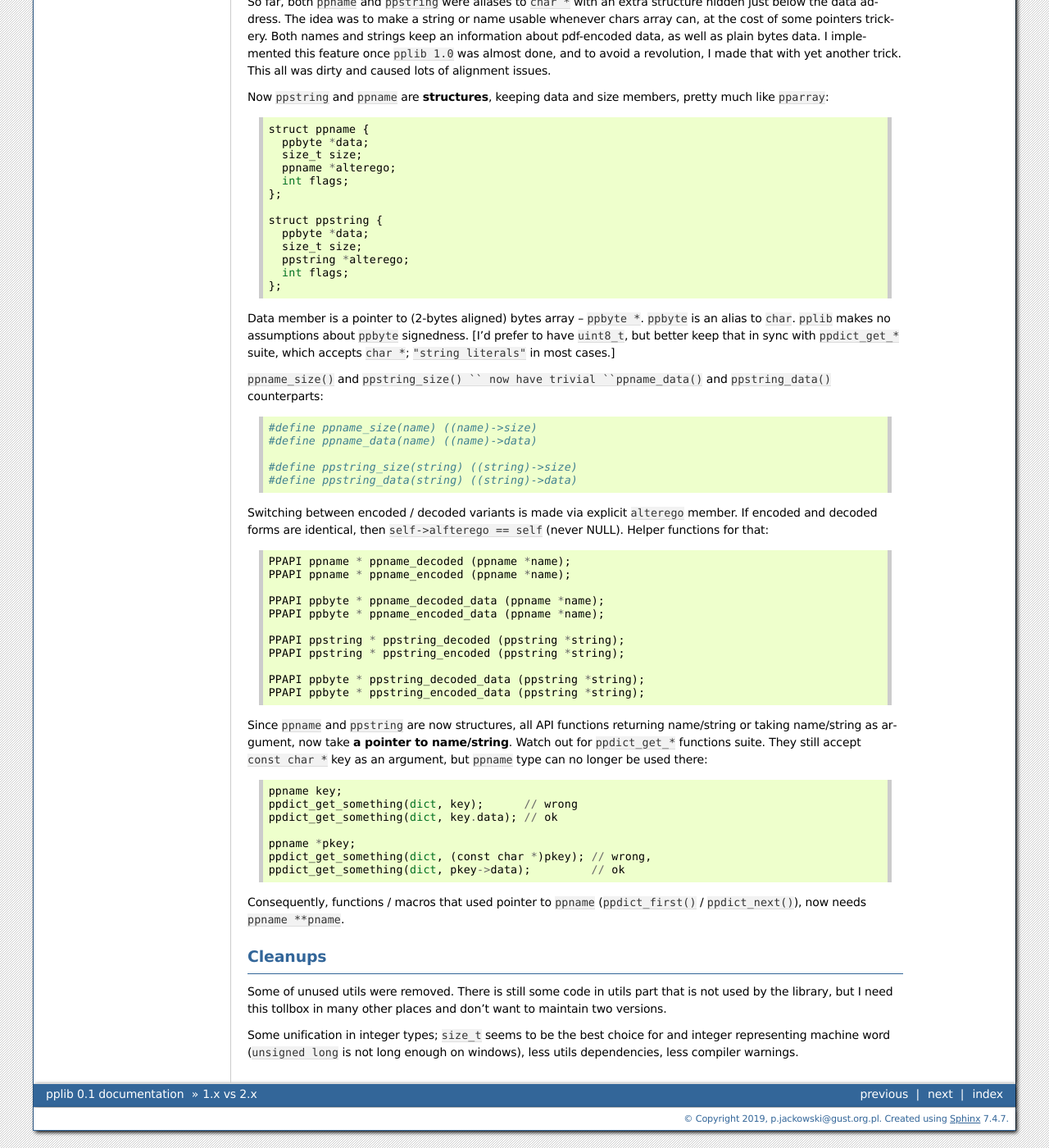
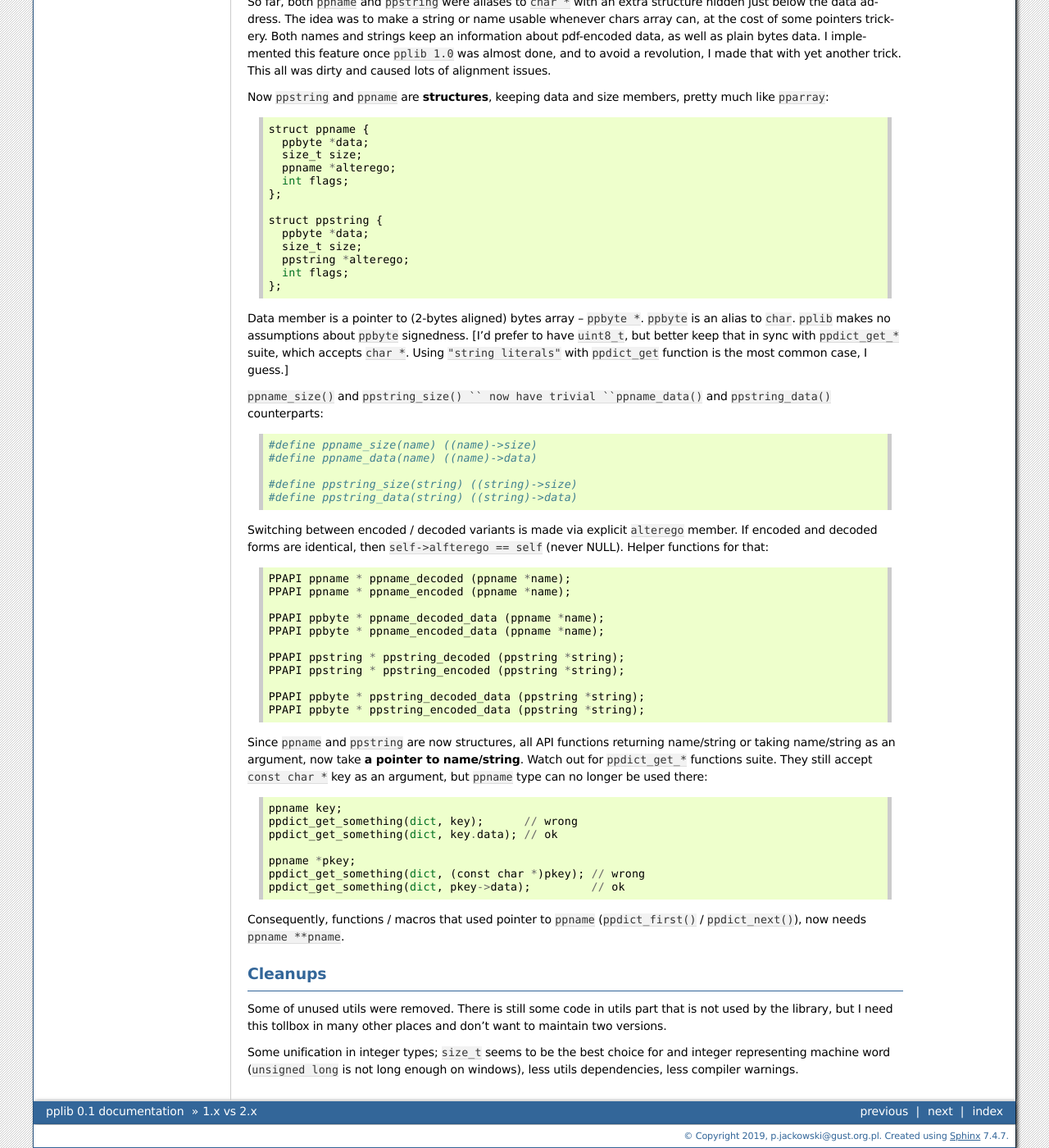
Before and after one commit to contextgarden/pplib, a Sphinx documentation site: the page built from doc/ppnew.rst, in a window 1280 px wide and 1400 px high, scrolled down 545 px. Shown: the whole window at 82% size. Built offline with Sphinx 7.4.7, drawn with Linux system fonts in a browser that asks for light colours.

Commit message:
documentation cosmetics

```diff
--- a/doc/ppnew.rst
+++ b/doc/ppnew.rst
@@ -50,7 +50,8 @@ Now ``ppstring`` and ``ppname`` are **structures**, keeping data and size member
 
 Data member is a pointer to (2-bytes aligned) bytes array -- ``ppbyte *``. ``ppbyte`` is an alias to ``char``.
 ``pplib`` makes no assumptions about ``ppbyte`` signedness. [I'd prefer to have ``uint8_t``, but better
-keep that in sync with ``ppdict_get_*`` suite, which accepts ``char *``; ``"string literals"`` in most cases.]
+keep that in sync with ``ppdict_get_*`` suite, which accepts ``char *``. Using ``"string literals"``
+with ``ppdict_get`` function is the most common case, I guess.]
 
 ``ppname_size()`` and ``ppstring_size() `` now have
 trivial ``ppname_data()`` and ``ppstring_data()`` counterparts::
@@ -77,7 +78,7 @@ are identical, then ``self->alfterego == self`` (never NULL). Helper functions f
   PPAPI ppbyte * ppstring_encoded_data (ppstring *string);
 
 Since ``ppname`` and ``ppstring`` are now structures, all API functions returning name/string or taking name/string
-as argument, now take **a pointer to name/string**. Watch out for ``ppdict_get_*`` functions suite. They still accept
+as an argument, now take **a pointer to name/string**. Watch out for ``ppdict_get_*`` functions suite. They still accept
 ``const char *`` key as an argument, but ``ppname`` type can no longer be used there::
 
   ppname key;
@@ -85,7 +86,7 @@ as argument, now take **a pointer to name/string**. Watch out for ``ppdict_get_*
   ppdict_get_something(dict, key.data); // ok
 
   ppname *pkey;
-  ppdict_get_something(dict, (const char *)pkey); // wrong,
+  ppdict_get_something(dict, (const char *)pkey); // wrong
   ppdict_get_something(dict, pkey->data);         // ok
 
 Consequently, functions / macros that used pointer to ``ppname`` (``ppdict_first()`` / ``ppdict_next()``),
```
Also changed, not shown: 7 other files.
